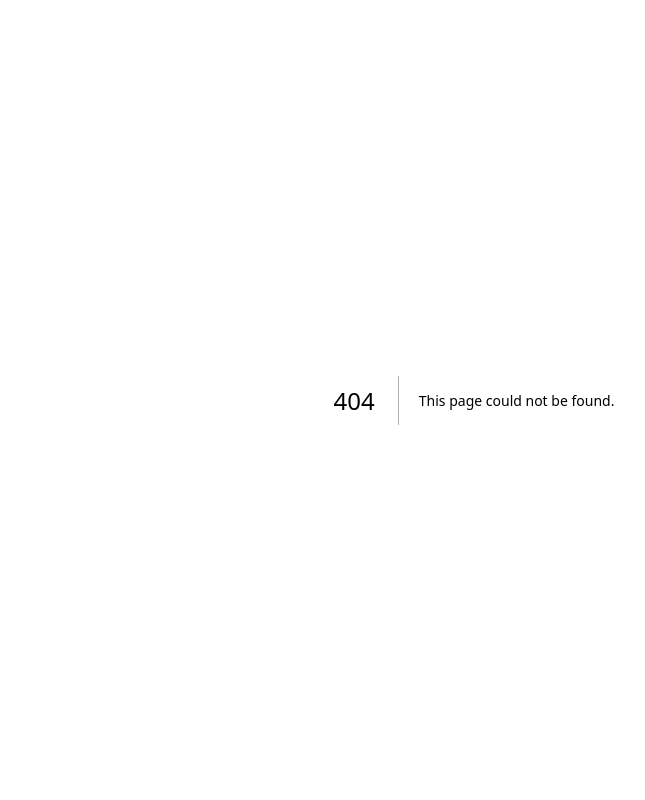
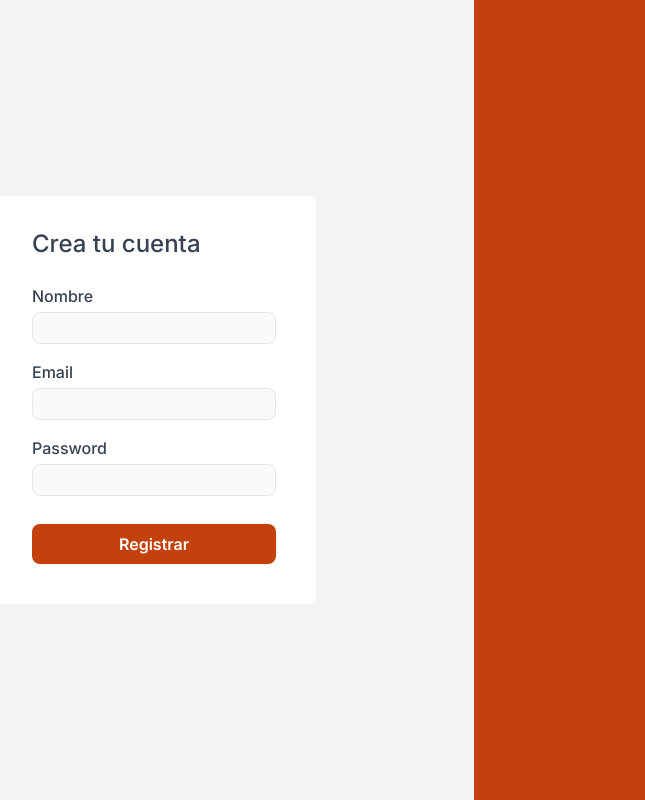
Before and after one commit to NicolasGarcesAbarca/octobill, a Next.js app: page /register in a window 1280 px wide. Before the commit this address had no page. Shown: the whole page, without its empty margins (166-811 px from the left). Built offline with nearby package versions, Linux system fonts and the light colour scheme.

Commit message:
service api call + toast

```diff
--- a/package.json
+++ b/package.json
@@ -13,18 +13,22 @@
     "@types/react": "18.2.6",
     "@types/react-dom": "18.2.4",
     "autoprefixer": "10.4.14",
+    "axios": "^1.4.0",
     "eslint": "8.41.0",
     "eslint-config-next": "13.4.3",
     "firebase": "^9.22.0",
     "firebase-admin": "^11.8.0",
+    "framer-motion": "^10.12.16",
     "next": "13.4.3",
     "next-firebase-auth": "1.0.0-canary.19",
     "postcss": "8.4.23",
     "react": "18.2.0",
     "react-dom": "18.2.0",
     "react-hook-form": "^7.43.9",
+    "react-hot-toast": "^2.4.1",
     "react-icons": "^4.8.0",
     "tailwindcss": "3.3.2",
-    "typescript": "5.0.4"
+    "typescript": "5.0.4",
+    "zod": "^3.21.4"
   }
 }
--- /dev/null
+++ b/src/components/forms/errors/errorsMessage.tsx
@@ -0,0 +1,66 @@
+import { FieldError } from "react-hook-form"
+import { motion } from 'framer-motion'
+
+type FieldErrorType = FieldError['type']
+
+interface MESSAGE {
+    email: {
+        required: string
+        pattern: string
+    },
+    password: {
+        required: string
+        minLength: string
+    },
+    text: {
+        required: string
+    },
+}
+
+const MESSAGE: MESSAGE = {
+    email: {
+        required: 'Este campo es requerido',
+        pattern: 'El email no es valido'
+    },
+    password: {
+        required: 'Este campo es requerido',
+        minLength: 'La contraseña debe tener al menos 6 caracteres'
+    },
+    text: {
+        required: 'Este campo es requerido'
+
+    }
+}
+type Input = keyof MESSAGE
+
+type props = {
+    error: FieldError | undefined
+    inputType: Input
+}
+
+function message(errorType: FieldErrorType, inputType: Input) {
+    if (errorType === 'required') {
+        return "Este campo es requerido"
+    } else if (errorType === 'pattern') {
+        if (inputType === 'email') {
+            return "El email no es valido"
+        }
+    } else if (errorType === 'minLength') {
+        if (inputType === 'password') {
+            return "La contraseña debe tener al menos 6 caracteres"
+        }
+    }
+}
+
+function ErrorMessage(props: props) {
+    const { error, inputType } = props
+    if (!error) return null
+    return <motion.span
+        initial={{ opacity: 0 }}
+        animate={{ opacity: 1 }}
+        exit={{opacity:0}} className='text-red-500 text-xs font-semibold'>
+        {message(error.type, inputType)}
+    </motion.span>
+}
+
+export default ErrorMessage
--- /dev/null
+++ b/src/components/forms/register.tsx
@@ -0,0 +1,58 @@
+import { useForm } from "react-hook-form";
+import { register as registerUser } from "@/services/user";
+import { regexEmail } from "./validation/email";
+import ErrorMessage from "./errors/errorsMessage";
+import toast from "react-hot-toast";
+
+type FormData = {
+    email: string;
+    password: string;
+    name: string;
+};
+
+export default function RegisterForm() {
+    const {
+        register,
+        handleSubmit,
+        formState: { errors}
+    } = useForm<FormData>();
+    const onSubmit = handleSubmit(async (data) => {
+        const message = await registerUser(data);
+        toast.success(message);
+    });
+    return (
+        <div className="bg-white px-10 pb-10 rounded-lg">
+            <h1 className="text-2xl text-gray-700 font-medium mt-8 mb-6">Crea tu cuenta</h1>
+            <form onSubmit={onSubmit} className="">
+                <div className='flex flex-col gap-4'>
+                    <div className='flex flex-col gap-1'>
+                        <label>
+                            <p className='text-gray-700 text-base font-medium'>Nombre</p>
+                        </label>
+                        <input type="text" {...register("name", { required: "No olvides el nombre" })} className='bg-gray-50 w-full h-8 pl-2 border rounded-lg' />
+                        <ErrorMessage error={errors.name} inputType="text"/>
+                    </div>
+                    <div className='flex flex-col gap-1'>
+                        <label>
+                            <p className='text-gray-700 text-base font-medium'>Email</p>
+                        </label>
+                        <input type="email" {...register("email", { required: "Falta el email", pattern: regexEmail })} className='bg-gray-50 w-full h-8 pl-2 border rounded-lg' />
+                        <ErrorMessage error={errors.email} inputType="email"/>
+                    </div>
+
+                    <div className='flex flex-col gap-1'>
+                        <label>
+                            <p className='text-gray-700 text-base font-medium'>Password</p>
+                        </label>
+                        <input type="password" {...register("password", { required: true, minLength: 6 })} className='bg-gray-50 w-full h-8 pl-2 border rounded-lg' />
+                        <ErrorMessage error={errors.password} inputType="password"/>
+                    </div>
+                    <button type="submit" className='w-full bg-orange-700 px-4 py-2 rounded-lg mt-3  hover:bg-orange-600'>
+                        <p className='text-white font-semibold'>Registrar</p>
+                    </button>
+                </div>
+            </form>
+
+        </div>
+    );
+}
--- /dev/null
+++ b/src/components/forms/validation/email.ts
@@ -0,0 +1 @@
+export const regexEmail=/^(([^<>()[\]\\.,;:\s@"]+(\.[^<>()[\]\\.,;:\s@"]+)*)|.(".+"))@((\[[0-9]{1,3}\.[0-9]{1,3}\.[0-9]{1,3}\.[0-9]{1,3}\])|(([a-zA-Z\-0-9]+\.)+[a-zA-Z]{2,}))$/
--- a/src/pages/_app.tsx
+++ b/src/pages/_app.tsx
@@ -1,5 +1,6 @@
 import '@/styles/globals.css'
 import type { AppProps } from 'next/app'
+import { Toaster } from 'react-hot-toast'
 
 import { Inter } from 'next/font/google'
 const inter = Inter({
@@ -10,7 +11,22 @@ const inter = Inter({
 export default function App({ Component, pageProps }: AppProps) {
   return (
     <main className={inter.className}>
-      <Component {...pageProps} />
+      <Toaster
+        position="top-center"
+        reverseOrder={false}
+        gutter={8}
+        containerClassName=""
+        containerStyle={{}}
+        toastOptions={{
+          // Define default options
+          className: '',
+          duration: 5000,
+          style: {
+            background: '#363636',
+            color: '#fff',
+          },
+        }}
+      />    <Component {...pageProps} />
     </main>
   )
 }
--- /dev/null
+++ b/src/pages/register.tsx
@@ -0,0 +1,14 @@
+import RegisterForm from "@/components/forms/register";
+
+export default function Register() {
+    return (
+        <section className="lg:grid lg:grid-cols-2 bg-gray-100 w-full min-h-screen overflow-auto">
+            <div className="bg-gray-100 flex flex-col items-center justify-center">
+                <RegisterForm />
+            </div>
+            <div className="h-full bg-orange-700">
+
+            </div>
+        </section>
+    )
+}
--- /dev/null
+++ b/src/services/api-config/index.ts
@@ -0,0 +1,7 @@
+import axios from 'axios';
+
+const api = axios.create({
+    baseURL: "http://127.0.0.1:5001/next-256a6/us-central1/app"
+})
+
+export default api;
--- /dev/null
+++ b/src/services/user.ts
@@ -0,0 +1,22 @@
+import api from "./api-config";
+import { z } from 'zod';
+
+const registerPostResponseSchema = z.object({
+    message: z.string()
+})
+
+type User = {
+    email: string;
+    password: string;
+    name: string;
+}
+
+export async function register(user: User) {
+    try {
+        const data = await api.post('/none/register', user)
+        const parsedData = registerPostResponseSchema.parse(data.data)
+        return parsedData.message
+    } catch (error) {
+        return "Error al registrar el usuario"
+    }
+}
```
Also changed, not shown: 1 other file (tests, documents, lock files or other folders).
